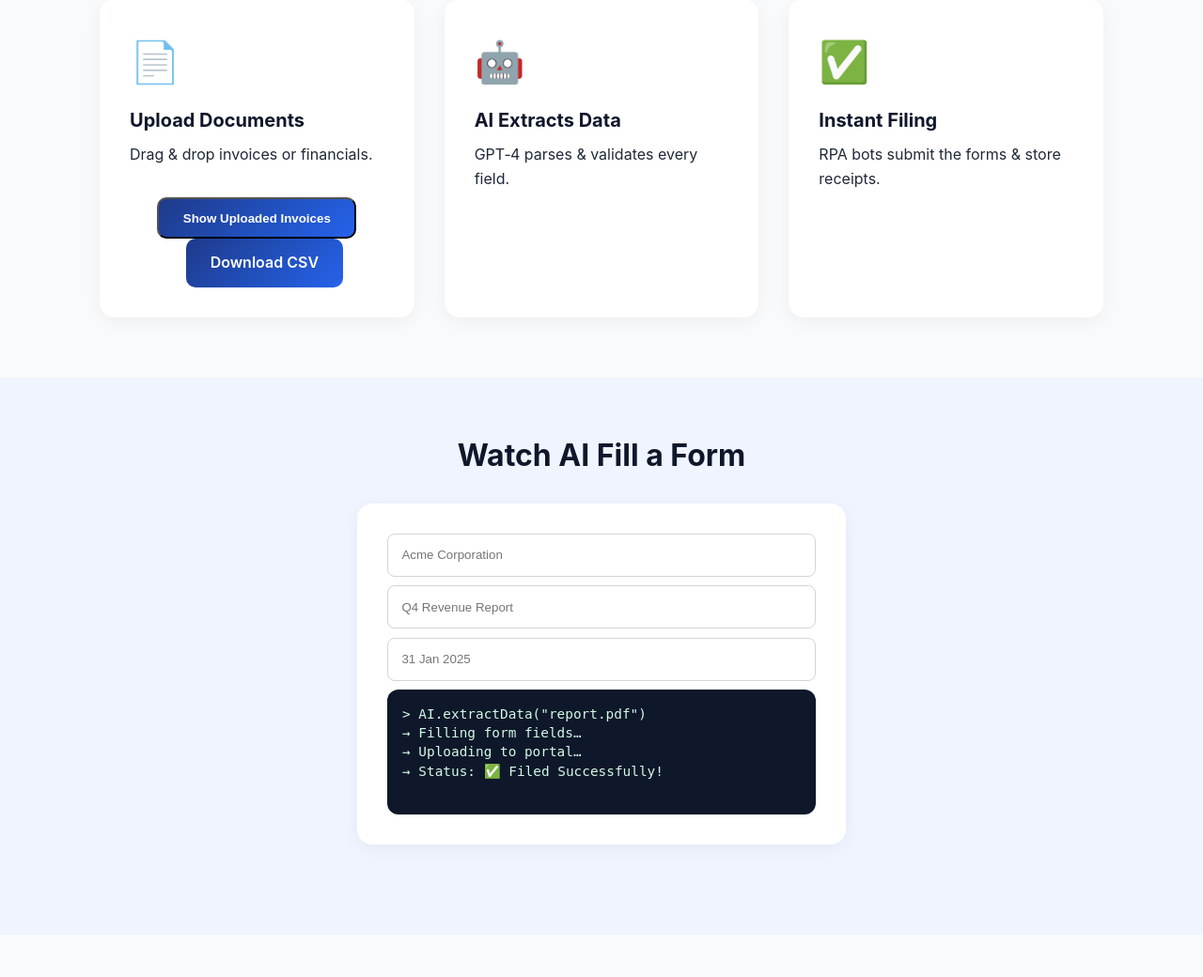
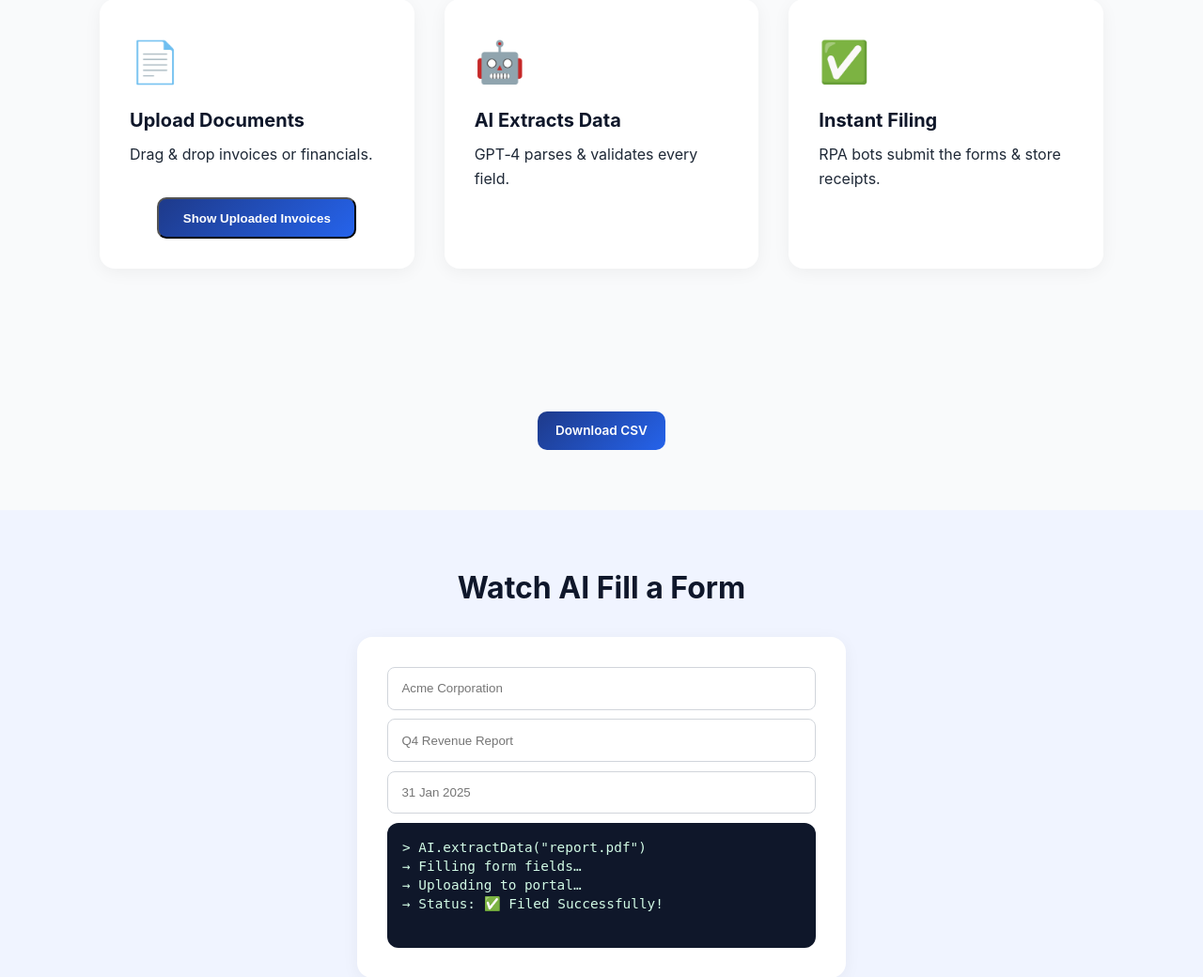
Before and after one commit to vikvo11/ai-compliance, a Flask app: page / in a window 1280 px wide. Shown: the part 662-1702 px from the top of the page at 94% size. Run offline with Flask 2, Linux system fonts and the light colour scheme; tables that the repository leaves empty hold one stand-in row (values such as "Sample post"); parts of the project's set-up code (start-up, migrations or seed data) failed here and were passed over.

Commit message:
Update index.html

```diff
--- a/templates/index.html
+++ b/templates/index.html
@@ -1,8 +1,7 @@
 <!--
-Full working example with drag-and-drop for "Upload Documents"
-that behaves like "Upload Invoice CSV," and now:
- - The "Show Uploaded Invoices" button (and invoice table) appear right below
-   the "Upload Documents" card in the same section.
+Full working example with drag-and-drop for "Upload Documents,"
+keeping the "Show Uploaded Invoices" button in the same card,
+but placing the invoice table and "Download CSV" button in a separate section below.
 All comments in English.
 -->
 <!DOCTYPE html>
@@ -301,8 +300,8 @@ All comments in English.
 
       <!--
         3-card layout. The first card is "Upload Documents."
-        We place the "Show Uploaded Invoices" button + table directly below
-        the Upload Documents card, if there are any invoices.
+        The "Show Uploaded Invoices" button remains here,
+        but the invoice table will be in a separate section below.
       -->
       <div class="grid-3" style="margin-top:3rem;">
         <!-- Upload Documents card -->
@@ -310,15 +309,39 @@ All comments in English.
           <div class="icon">📄</div>
           <h3>Upload Documents</h3>
           <p>Drag &amp; drop invoices or financials.</p>
+          {% if invoices|length > 0 %}
+            <div style="text-align:center; margin-top:2rem;">
+              <!-- Keep the Show Uploaded Invoices button in the same spot -->
+              <button onclick="toggleInvoices()" class="btn">Show Uploaded Invoices</button>
+            </div>
+          {% endif %}
+        </div>
+
+        <!-- AI Extracts Data card -->
+        <div class="card">
+          <div class="icon">🤖</div>
+          <h3>AI Extracts Data</h3>
+          <p>GPT‑4 parses &amp; validates every field.</p>
+        </div>
+
+        <!-- Instant Filing card -->
+        <div class="card">
+          <div class="icon">✅</div>
+          <h3>Instant Filing</h3>
+          <p>RPA bots submit the forms &amp; store receipts.</p>
+        </div>
+      </div>
+    </div>
+  </section>
+
   <!--
-            If there are invoices, show the button & table right here
-            under the card.
+    New Section for Invoices (table + Download CSV button)
+    Only rendered if invoices exist.
   -->
   {% if invoices|length > 0 %}
-            <div style="text-align:center; margin-top:2rem;">
-              <button onclick="toggleInvoices()" class="btn">Show Uploaded Invoices</button>
-              <a href="/export" class="btn" style="margin-left:1rem;">Download CSV</a>
-            </div>
+  <section id="invoices" class="fade">
+    <div class="container" style="margin-top:0; text-align:center;">
+      <!-- The invoice table is hidden by default (toggled by the button) -->
       <div id="invoiceTable"
            style="margin-top:2rem; display:none; text-align:left; overflow-x:auto;">
         <table style="width:100%; border-collapse:collapse;">
@@ -358,25 +381,16 @@ All comments in English.
           </tbody>
         </table>
       </div>
-          {% endif %}
-        </div>
 
-        <!-- AI Extracts Data card -->
-        <div class="card">
-          <div class="icon">🤖</div>
-          <h3>AI Extracts Data</h3>
-          <p>GPT‑4 parses &amp; validates every field.</p>
-        </div>
-
-        <!-- Instant Filing card -->
-        <div class="card">
-          <div class="icon">✅</div>
-          <h3>Instant Filing</h3>
-          <p>RPA bots submit the forms &amp; store receipts.</p>
-        </div>
+      <!-- Download CSV button placed below the table -->
+      <div style="margin-top:1.5rem;">
+        <a href="/export" class="btn" style="font-size:0.85rem; padding:0.6rem 1.2rem;">
+          Download CSV
+        </a>
       </div>
     </div>
   </section>
+  {% endif %}
 
   <!-- Demonstration Section -->
   <section id="demo" class="fade" style="background:#f0f4ff;">
```
Lines whose indentation alone changed are shown as unchanged.
